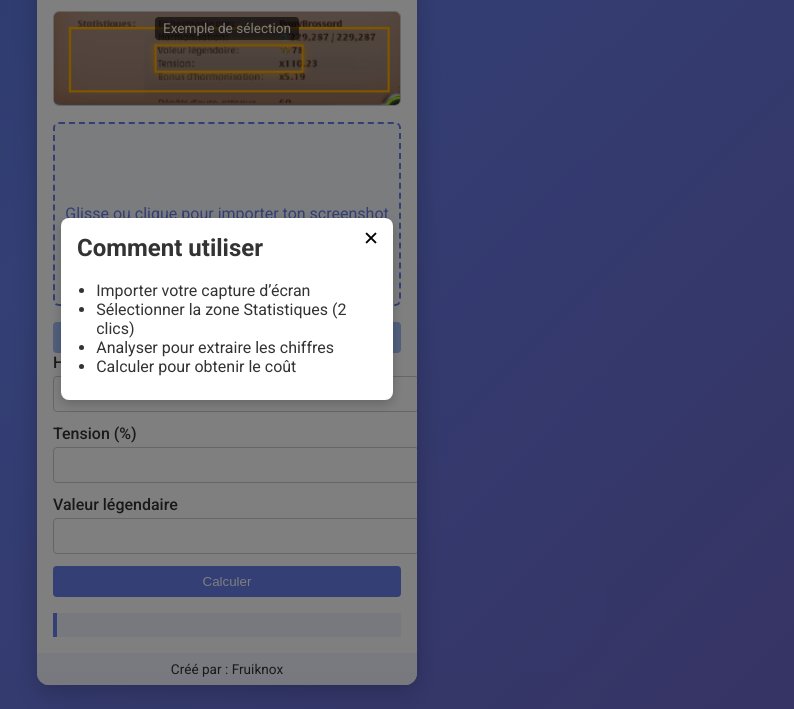
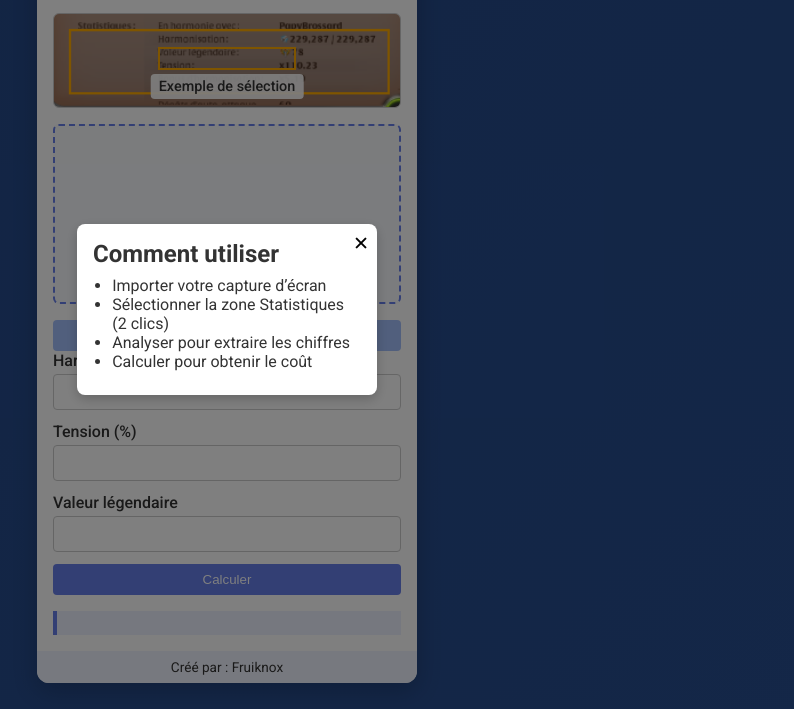
Before and after one commit to FruikiYT/albion-ocr-railway, a website: page public/index.html in a window 1280 px wide. Shown: the part 91-800 px from the top of the page, without its empty margins (413-1207 px from the left). Drawn offline with Linux system fonts and the light colour scheme.

Commit message:
Full update: static demo overlay + repositioned caption

```diff
--- a/public/index.html
+++ b/public/index.html
@@ -6,15 +6,15 @@
   <title>Awakening Calculator Albion</title>
   <link href="https://fonts.googleapis.com/css2?family=Roboto:wght@400;500;700&display=swap" rel="stylesheet"/>
   <style>
-    /* Background animé */
+    * { box-sizing:border-box; margin:0; padding:0 }
     body {
-      margin:0; padding:0;
       font-family:'Roboto',sans-serif;
-      background: linear-gradient(135deg, #1e3c72, #2a5298, #667eea, #764ba2);
+      background: linear-gradient(135deg,#1e3c72,#2a5298);
       background-size: 400% 400%;
       animation: gradientBG 15s ease infinite;
       display:flex; align-items:center; justify-content:center;
-      min-height:100vh; color:#333;
+      min-height:100vh;
+      color:#333;
     }
     @keyframes gradientBG {
       0%{background-position:0% 50%}
@@ -46,30 +46,25 @@
 
     .content { padding:1rem; }
 
-    /* Démo de crop */
+    /* Démo de crop épuré */
     .demo {
-      position:relative; margin-bottom:1rem;
-      border:1px solid #ccc; border-radius:6px; overflow:hidden;
+      position: relative; margin-bottom: 1rem;
+      border: 1px solid #ccc; border-radius: 6px; overflow: hidden;
+      background: #f7f7f7;
     }
     .demo img {
-      display:block; width:100%; height:auto;
+      display: block; width: 100%; height: auto;
     }
     .demo .overlay {
-      position:absolute; top:35%; left:30%;
-      width:40%; height:25%;
-      border:2px solid #ffab00;
-      box-shadow: 0 0 8px rgba(255,171,0,0.7);
-      animation: pulse 2s infinite;
-    }
-    @keyframes pulse {
-      0% { transform: scale(1); }
-      50% { transform: scale(1.05); }
-      100% { transform: scale(1); }
+      position: absolute; top: 35%; left: 30%;
+      width: 40%; height: 25%;
+      border: 2px solid #ffab00;
     }
     .demo .caption {
-      position:absolute; top:5px; left:50%; transform:translateX(-50%);
-      background:rgba(0,0,0,0.6); color:#fff; padding:0.2rem 0.5rem;
-      font-size:0.85rem; border-radius:4px;
+      position: absolute; bottom: 8px; left: 50%; transform: translateX(-50%);
+      background: rgba(255,255,255,0.9); color: #333;
+      padding: 4px 8px; border-radius: 4px;
+      font-size: 0.9rem; font-weight: 500;
     }
 
     #drop-zone {
@@ -80,17 +75,13 @@
       position:relative;
     }
     #drop-zone:hover { background:#eaf0ff; }
-    #image {
-      max-width:100%; display:none; cursor:crosshair;
-    }
+    #image { max-width:100%; display:none; cursor:crosshair; }
 
     .instructions {
       font-size:0.9rem; color:#555; margin-bottom:0.5rem;
     }
     .field { margin-bottom:0.75rem; }
-    .field label {
-      display:block; font-weight:500; margin-bottom:0.25rem;
-    }
+    .field label { display:block; font-weight:500; margin-bottom:0.25rem; }
     .field input {
       width:100%; padding:0.5rem; border:1px solid #ccc;
       border-radius:4px; font-size:1rem;
@@ -137,12 +128,12 @@
 <body>
 
   <div class="card">
-    <!-- Sélecteur de langue -->
+    <!-- Langue -->
     <select id="lang-select" title="Changer la langue">
       <option value="fr">FR</option>
       <option value="en">EN</option>
     </select>
-    <!-- Icône d'aide -->
+    <!-- Aide -->
     <svg class="help-icon" title="Comment ça marche ?" viewBox="0 0 24 24" fill="#fff">
       <circle cx="12" cy="12" r="10" fill="#fff"/>
       <text x="12" y="17" text-anchor="middle" font-size="14" fill="#667eea">i</text>
@@ -153,27 +144,27 @@
     </div>
     <div class="content">
 
-      <!-- Démo de crop -->
+      <!-- Démo -->
       <div class="demo">
-        <div class="caption" id="demo-caption">Exemple de sélection</div>
         <img src="assets/demo.png" alt="Exemple de recadrage"/>
         <div class="overlay"></div>
+        <div class="caption" id="demo-caption">Exemple de sélection</div>
       </div>
 
-      <!-- Zone de drop/upload -->
+      <!-- Drop zone -->
       <div id="drop-zone" title="">
         <span id="drop-text"></span>
       </div>
       <img id="image"/>
 
-      <!-- Instructions simplifiées -->
+      <!-- Instructions -->
       <div class="instructions" id="instr" style="display:none;">
         <span id="step1"></span><br/>
         <span id="step2"></span><br/>
         <span id="step3"></span>
       </div>
 
-      <!-- Boutons d'action -->
+      <!-- Actions -->
       <div class="buttons">
         <button class="btn" id="analyze-btn" title="" disabled>
           <span id="analyze-text"></span>
@@ -183,7 +174,7 @@
         </button>
       </div>
 
-      <!-- Champs de résultat -->
+      <!-- Champs -->
       <div class="field">
         <label for="harm" id="lbl-harm"></label>
         <input id="harm" type="number" placeholder="" title="Valeur extraite ou manuelle"/>
@@ -197,20 +188,20 @@
         <input id="legend" type="number" placeholder="" title="Valeur extraite ou manuelle"/>
       </div>
 
-      <!-- Bouton calcul -->
+      <!-- Calcul -->
       <div class="buttons">
         <button class="btn" id="calc-btn" title="">
           <span id="calc-text"></span>
         </button>
       </div>
 
-      <!-- Sortie -->
+      <!-- Résultat -->
       <div id="result"></div>
     </div>
     <div class="footer"><span id="footer-text"></span></div>
   </div>
 
-  <!-- Modal d'aide -->
+  <!-- Modal -->
   <div class="modal" id="help-modal">
     <div class="modal-content">
       <button class="modal-close" onclick="helpModal.style.display='none'">✕</button>
@@ -225,205 +216,17 @@
   </div>
 
   <script>
-    // Traductions FR/EN
-    const T = {
-      fr: {
-        drop: "Glisse ou clique pour importer ton screenshot",
-        step1: "1) Clique en haut‑gauche de “Statistiques”",
-        step2: "2) Clique en bas‑droite de “Statistiques”",
-        step3: "3) Clique sur Analyser",
-        analyze: "Analyser",
-        reset: "Réinitialiser",
-        lblHarm: "Harmonisation max",
-        lblTension: "Tension (%)",
-        lblLegend: "Valeur légendaire",
-        calc: "Calculer",
-        footer: "Créé par : Fruiknox",
-        helpTitle: "Comment utiliser",
-        help1: "Importer votre capture d’écran",
-        help2: "Sélectionner la zone Statistiques (2 clics)",
-        help3: "Analyser pour extraire les chiffres",
-        help4: "Calculer pour obtenir le coût",
-        demoCaption: "Exemple de sélection",
-      },
-      en: {
-        drop: "Drag or click to upload your screenshot",
-        step1: "1) Click top‑left of the “Statistics” box",
-        step2: "2) Click bottom‑right of the “Statistics” box",
-        step3: "3) Click Analyze",
-        analyze: "Analyze",
-        reset: "Reset",
-        lblHarm: "Max Harmonization",
-        lblTension: "Tension (%)",
-        lblLegend: "Legendary value",
-        calc: "Calculate",
-        footer: "Created by : Fruiknox",
-        helpTitle: "How to use",
-        help1: "Upload your screenshot",
-        help2: "Select the Statistics area (2 clicks)",
-        help3: "Analyze to extract numbers",
-        help4: "Calculate to get the cost",
-        demoCaption: "Selection example",
-      }
-    };
-
-    // UI refs
-    const langSelect = document.getElementById('lang-select');
-    const helpIcon   = document.querySelector('.help-icon');
-    const helpModal  = document.getElementById('help-modal');
-    const elems = {
-      dropText:   document.getElementById('drop-text'),
-      step1:      document.getElementById('step1'),
-      step2:      document.getElementById('step2'),
-      step3:      document.getElementById('step3'),
-      analyze:    document.getElementById('analyze-text'),
-      reset:      document.getElementById('reset-text'),
-      lblHarm:    document.getElementById('lbl-harm'),
-      lblTension: document.getElementById('lbl-tension'),
-      lblLegend:  document.getElementById('lbl-legend'),
-      calc:       document.getElementById('calc-text'),
-      footer:     document.getElementById('footer-text'),
-      helpTitle:  document.getElementById('help-title'),
-      help1:      document.getElementById('help-1'),
-      help2:      document.getElementById('help-2'),
-      help3:      document.getElementById('help-3'),
-      help4:      document.getElementById('help-4'),
-      demoCaption:document.querySelector('.demo .caption'),
-    };
-
-    function setLanguage(lang){
-      const t = T[lang];
-      elems.dropText.textContent   = t.drop;
-      elems.step1.textContent      = t.step1;
-      elems.step2.textContent      = t.step2;
-      elems.step3.textContent      = t.step3;
-      elems.analyze.textContent    = t.analyze;
-      elems.reset.textContent      = t.reset;
-      elems.lblHarm.textContent    = t.lblHarm;
-      elems.lblTension.textContent = t.lblTension;
-      elems.lblLegend.textContent  = t.lblLegend;
-      elems.calc.textContent       = t.calc;
-      elems.footer.textContent     = t.footer;
-      elems.helpTitle.textContent  = t.helpTitle;
-      elems.help1.textContent      = t.help1;
-      elems.help2.textContent      = t.help2;
-      elems.help3.textContent      = t.help3;
-      elems.help4.textContent      = t.help4;
-      elems.demoCaption.textContent= t.demoCaption;
-      document.documentElement.lang = lang;
-    }
-
-    // init
-    setLanguage(langSelect.value);
-    langSelect.addEventListener('change', e => setLanguage(e.target.value));
-
-    // help modal
-    helpIcon.addEventListener('click', ()=> helpModal.style.display='flex');
-    helpModal.addEventListener('click', e=>{ if(e.target===helpModal) helpModal.style.display='none'; });
-
-    // OCR deux‑clics
-    const drop       = document.getElementById('drop-zone');
-    const img        = document.getElementById('image');
-    const instr      = document.getElementById('instr');
-    const analyzeBtn = document.getElementById('analyze-btn');
-    const resetBtn   = document.getElementById('reset-btn');
-    const calcBtn    = document.getElementById('calc-btn');
-    const harmIn     = document.getElementById('harm');
-    const tensionIn  = document.getElementById('tension');
-    const legendIn   = document.getElementById('legend');
-    const resultEl   = document.getElementById('result');
-    let coords = [], file;
-
-    // file input
-    const fileInput = document.createElement('input');
-    fileInput.type   = 'file';
-    fileInput.accept = 'image/*';
-    fileInput.style.display = 'none';
-    document.body.appendChild(fileInput);
-
-    drop.addEventListener('click',   ()=> fileInput.click());
-    drop.addEventListener('dragover',e=>{ e.preventDefault(); });
-    drop.addEventListener('dragenter',e=>{ e.preventDefault(); drop.style.background='#eaf0ff'; });
-    drop.addEventListener('dragleave',()=> drop.style.background='');
-    drop.addEventListener('drop',    e=>{ e.preventDefault(); drop.style.background=''; handleFile(e.dataTransfer.files[0]); });
-    fileInput.addEventListener('change', ()=> handleFile(fileInput.files[0]));
-
-    function handleFile(f){
-      file = f; coords = [];
-      drop.style.display = 'none';
-      img.src = URL.createObjectURL(f);
-      img.style.display = 'block';
-      instr.style.display = 'block';
-      analyzeBtn.disabled = true; resetBtn.disabled = false;
-      resultEl.textContent = '';
-      img.addEventListener('click', onImgClick);
-    }
-
-    function onImgClick(e){
-      const r = img.getBoundingClientRect();
-      coords.push({ x:e.clientX-r.left, y:e.clientY-r.top });
-      drawSelection();
-      if(coords.length===2){
-        img.removeEventListener('click', onImgClick);
-        analyzeBtn.disabled = false;
-      }
-    }
-
-    function drawSelection(){
-      let sel = document.getElementById('selection');
-      if(!sel){
-        sel = document.createElement('div');
-        sel.id = 'selection';
-        document.body.appendChild(sel);
-      }
-      if(coords.length===0){ sel.style.display='none'; return; }
-      const [a,b] = coords;
-      const rImg = img.getBoundingClientRect(), rBody=document.body.getBoundingClientRect();
-      const left = rImg.left + Math.min(a.x,b.x), top = rImg.top + Math.min(a.y,b.y);
-      const w=Math.abs(a.x-b.x), h=Math.abs(a.y-b.y);
-      sel.style.display='block';
-      sel.style.left = left+'px'; sel.style.top = top+'px';
-      sel.style.width=w+'px'; sel.style.height=h+'px';
-    }
-
-    analyzeBtn.addEventListener('click', async ()=>{
-      resultEl.textContent = '⏳ '+T[langSelect.value].analyze+'…';
-      const [a,b] = coords;
-      const scaleX = img.naturalWidth/img.width, scaleY=img.naturalHeight/img.height;
-      const X=Math.min(a.x,b.x)*scaleX, Y=Math.min(a.y,b.y)*scaleY;
-      const W=Math.abs(a.x-b.x)*scaleX,  H=Math.abs(a.y-b.y)*scaleY;
-      const canvas=document.createElement('canvas'); canvas.width=W; canvas.height=H;
-      const ctx=canvas.getContext('2d'), tmp=new Image(); tmp.src=img.src;
-      await new Promise(r=>tmp.onload=r);
-      ctx.drawImage(tmp,X,Y,W,H,0,0,W,H);
-      canvas.toBlob(async blob=>{
-        const fd=new FormData(); fd.append('image',blob,'stats.png');
-        try{
-          const res=await fetch('/extract-stats',{method:'POST',body:fd});
-          const j=await res.json(); if(j.error) throw new Error(j.error);
-          harmIn.value=j.harmonisation;
-          tensionIn.value=j.tension;
-          legendIn.value=j.legendary;
-          calcBtn.click();
-        }catch(e){
-          resultEl.textContent='❌ '+e.message;
-        }
-      },'image/png');
-    });
-
-    resetBtn.addEventListener('click', ()=>{
-      coords=[]; drawSelection();
-      analyzeBtn.disabled=true; resetBtn.disabled=true;
-      img.style.display='none'; drop.style.display='flex';
-      fileInput.value=''; instr.style.display='none'; resultEl.textContent='';
-    });
-
-    calcBtn.addEventListener('click', ()=>{
-      const h=+harmIn.value, t=+tensionIn.value, l=+legendIn.value;
-      if(!h||!t||!l) return resultEl.textContent='⚠️ '+T[langSelect.value].drop;
-      const ca=(t/100)*h/l, cs=h*34;
-      resultEl.textContent = `Coût abstrait : ${ca.toFixed(2)} unités\nCoût estimé   : ${cs.toLocaleString()} silver`;
-    });
+    const T = {fr:{drop:"Glisse ou clique pour importer ton screenshot",step1:"1) Clique en haut‑gauche de “Statistiques”",step2:"2) Clique en bas‑droite de “Statistiques”",step3:"3) Clique sur Analyser",analyze:"Analyser",reset:"Réinitialiser",lblHarm:"Harmonisation max",lblTension:"Tension (%)",lblLegend:"Valeur légendaire",calc:"Calculer",footer:"Créé par : Fruiknox",helpTitle:"Comment utiliser",help1:"Importer votre capture d’écran",help2:"Sélectionner la zone Statistiques (2 clics)",help3:"Analyser pour extraire les chiffres",help4:"Calculer pour obtenir le coût",demoCaption:"Exemple de sélection"},en:{drop:"Drag or click to upload your screenshot",step1:"1) Click top‑left of the “Statistics” box",step2:"2) Click bottom‑right of the “Statistics” box",step3:"3) Click Analyze",analyze:"Analyze",reset:"Reset",lblHarm:"Max Harmonization",lblTension:"Tension (%)",lblLegend:"Legendary value",calc:"Calculate",footer:"Created by : Fruiknox",helpTitle:"How to use",help1:"Upload your screenshot",help2:"Select the Statistics area (2 clicks)",help3:"Analyze to extract numbers",help4:"Calculate to get the cost",demoCaption:"Selection example"}};
+    const langSelect=document.getElementById('lang-select'),helpIcon=document.querySelector('.help-icon'),helpModal=document.getElementById('help-modal');
+    const elems={dropText:document.getElementById('drop-text'),step1:document.getElementById('step1'),step2:document.getElementById('step2'),step3:document.getElementById('step3'),analyze:document.getElementById('analyze-text'),reset:document.getElementById('reset-text'),lblHarm:document.getElementById('lbl-harm'),lblTension:document.getElementById('lbl-tension'),lblLegend:document.getElementById('lbl-legend'),calc:document.getElementById('calc-text'),footer:document.getElementById('footer-text'),helpTitle:document.getElementById('help-title'),help1:document.getElementById('help-1'),help2:document.getElementById('help-2'),help3:document.getElementById('help-3'),help4:document.getElementById('help-4'),demoCaption:document.querySelector('.demo .caption')};
+    function setLanguage(l){const t=T[l];for(const k in elems)elems[k].textContent=t[k];document.documentElement.lang=l;}setLanguage(langSelect.value);langSelect.addEventListener('change',e=>setLanguage(e.target.value));helpIcon.addEventListener('click',()=>helpModal.style.display='flex');helpModal.addEventListener('click',e=>{if(e.target===helpModal)helpModal.style.display='none';});
+    const drop=document.getElementById('drop-zone'),img=document.getElementById('image'),instr=document.getElementById('instr'),analyzeBtn=document.getElementById('analyze-btn'),resetBtn=document.getElementById('reset-btn'),calcBtn=document.getElementById('calc-btn'),harmIn=document.getElementById('harm'),tensionIn=document.getElementById('tension'),legendIn=document.getElementById('legend'),resultEl=document.getElementById('result');let coords=[],file;const fileInput=document.createElement('input');fileInput.type='file';fileInput.accept='image/*';fileInput.style.display='none';document.body.appendChild(fileInput);
+    drop.addEventListener('click',()=>fileInput.click());drop.addEventListener('dragover',e=>{e.preventDefault();});drop.addEventListener('dragenter',e=>{e.preventDefault();drop.style.background='#eaf0ff';});drop.addEventListener('dragleave',()=>drop.style.background='');drop.addEventListener('drop',e=>{e.preventDefault();drop.style.background='';handleFile(e.dataTransfer.files[0]);});fileInput.addEventListener('change',()=>handleFile(fileInput.files[0]));
+    function handleFile(f){file=f;coords=[];drop.style.display='none';img.src=URL.createObjectURL(f);img.style.display='block';instr.style.display='block';analyzeBtn.disabled=true;resetBtn.disabled=false;resultEl.textContent='';img.addEventListener('click',onImgClick);}function onImgClick(e){const r=img.getBoundingClientRect();coords.push({x:e.clientX-r.left,y:e.clientY-r.top});drawSelection();if(coords.length===2){img.removeEventListener('click',onImgClick);analyzeBtn.disabled=false;}}function drawSelection(){let sel=document.getElementById('selection');if(!sel){sel=document.createElement('div');sel.id='selection';document.body.appendChild(sel);}if(coords.length<1){sel.style.display='none';return;}const[a,b]=coords;const r=img.getBoundingClientRect();const left=r.left+Math.min(a.x,b.x),top=r.top+Math.min(a.y,b.y),w=Math.abs(a.x-b.x),h=Math.abs(a.y-b.y);sel.style.display='block';sel.style.left=left+'px';sel.style.top=top+'px';sel.style.width=w+'px';sel.style.height=h+'px';}
+    analyzeBtn.addEventListener('click',async()=>{resultEl.textContent='⏳ '+T[langSelect.value].analyze+'…';const[a,b]=coords;const scaleX=img.naturalWidth/img.width,scaleY=img.naturalHeight/img.height;const X=Math.min(a.x,b.x)*scaleX,Y=Math.min(a.y,b.y)*scaleY,W=Math.abs(a.x-b.x)*scaleX,H=Math.abs(a.y-b.y)*scaleY;const canvas=document.createElement('canvas');canvas.width=W;canvas.height=H;const ctx=canvas.getContext('2d'),tmp=new Image();tmp.src=img.src;await new Promise(r=>tmp.onload=r);ctx.drawImage(tmp,X,Y,W,H,0,0,W,H);canvas.toBlob(async blob=>{const fd=new FormData();fd.append('image',blob,'stats.png');try{const res=await fetch('/extract-stats',{method:'POST',body:fd});const j=await res.json();if(j.error)throw new Error(j.error);harmIn.value=j.harmonisation;tensionIn.value=j.tension;legendIn.value=j.legendary;calcBtn.click();}catch(e){resultEl.textContent='❌ '+e.message;}},'image/png');});
+    resetBtn.addEventListener('click',()=>{coords=[];drawSelection();analyzeBtn.disabled=true;resetBtn.disabled=true;img.style.display='none';drop.style.display='flex';fileInput.value='';instr.style.display='none';resultEl.textContent='';});
+    calcBtn.addEventListener('click',()=>{const h=+harmIn.value,t=+tensionIn.value,l=+legendIn.value;if(!h||!t||!l){resultEl.textContent='⚠️ '+T[langSelect.value].drop;return;}const ca=(t/100)*h/l,cs=h*34;resultEl.textContent=`Coût abstrait : ${ca.toFixed(2)} unités
+Coût estimé   : ${cs.toLocaleString()} silver`;});
   </script>
 
 </body>
```
